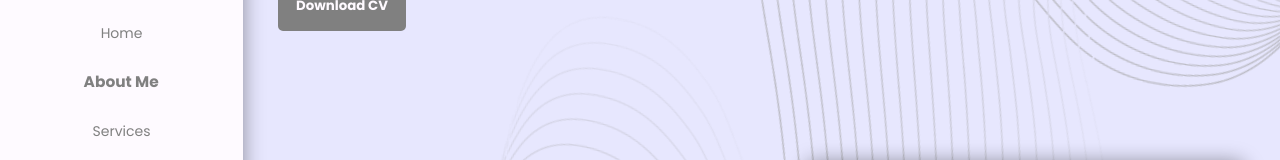
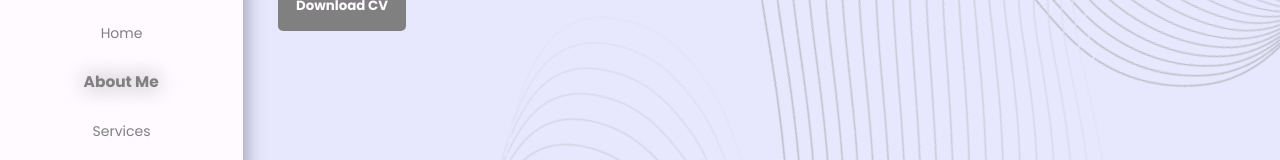
Before and after one commit to XPoweR29/personal_portfolio, a Next.js app: page /about in a window 1280 px wide. Shown: the part 269-429 px from the top of the page. Built offline with nearby package versions, Linux system fonts and the light colour scheme; a web font is replaced by a local one.

Commit message:
Improved some project styles

```diff
--- a/src/app/about/About.module.scss
+++ b/src/app/about/About.module.scss
@@ -3,15 +3,15 @@
 
 .about {
 	position: relative;
-	height: fit-content;
-	min-height: 100%;
+
+	min-height: 100svh;
+
 	padding-top: 6em;
 	background-color: var(--background-gradient-1);
-	overflow: hidden;
+	overflow-x: hidden;
 	transition: background-color 0.5s;
 
 	.wrapper {
-		position: relative;
 		z-index: 2;
 	}
 
@@ -22,16 +22,6 @@
 		left: -80px;
 		rotate: 120deg;
 		pointer-events: none;
-	}
-
-	.photo {
-		position: absolute;
-		left: -60px;
-		bottom: -35px;
-		height: 40%;
-		max-height: 400px;
-		min-height: 280px;
-		transform: rotateY(180deg);
 	}
 
 	.heading {
@@ -57,6 +47,15 @@
 		border-radius: 10px;
 		box-shadow: 0px 0px 20px var(--main-shadow);
 		transition: background-color 0.3s;
+
+		svg {
+			scale: 1;
+			transition: 0.2s;
+
+			&:hover {
+				scale: 1.1;
+			}
+		}
 
 		.title {
 			position: relative;
@@ -102,9 +101,14 @@
 
 @media (min-width: 768px) {
 	.about {
+		height: 100svh;
 		height: 100%;
+		overflow: hidden;
 		padding-left: 20px;
 		padding-right: 20px;
+
+		display: flex;
+		flex-direction: column;
 
 		.wavesImg {
 			width: 105%;
@@ -117,15 +121,26 @@
 		.wrapper {
 			position: relative;
 			height: 100%;
+			flex: 1;
 		}
 
 		.cvBtn {
 			margin-top: 4em;
 		}
 
+		.photo {
+			position: absolute;
+			left: -60px;
+			bottom: -35px;
+			height: 40%;
+			max-height: 400px;
+			min-height: 280px;
+			transform: rotateY(180deg);
+		}
+
 		.techStack {
 			position: absolute;
-			bottom: 10%;
+			bottom: 2em;
 			right: 15px;
 			width: 50%;
 			padding: 1.5em;
--- a/src/components/Form/Form.module.scss
+++ b/src/components/Form/Form.module.scss
@@ -33,6 +33,7 @@
 		border: none;
 		box-shadow: 0px 0px 20px var(--main-shadow);
 		resize: none;
+		background-color: rgba(255, 255, 255, 0.8);
 
 		&:focus {
 			outline: 2px solid var(--main-color);
--- a/src/components/ProjectCard/ProjectCard.module.scss
+++ b/src/components/ProjectCard/ProjectCard.module.scss
@@ -9,6 +9,7 @@
 	overflow: hidden;
 	width: 100%;
 	max-width: 330px;
+	transition: background-color 0.5s;
 
 	.thumbnail {
 		width: 80%;
--- a/src/components/SideBar/SideBar.module.scss
+++ b/src/components/SideBar/SideBar.module.scss
@@ -16,12 +16,14 @@
 			color: var(--main-color);
 			scale: 1.1;
 			font-weight: bold;
+
 		}
 
 		&--active {
 			color: var(--main-color);
 			scale: 1.1;
 			font-weight: bold;
+			text-shadow: 0px 0px 20px var(--main-color);
 		}
 	}
 }
```
